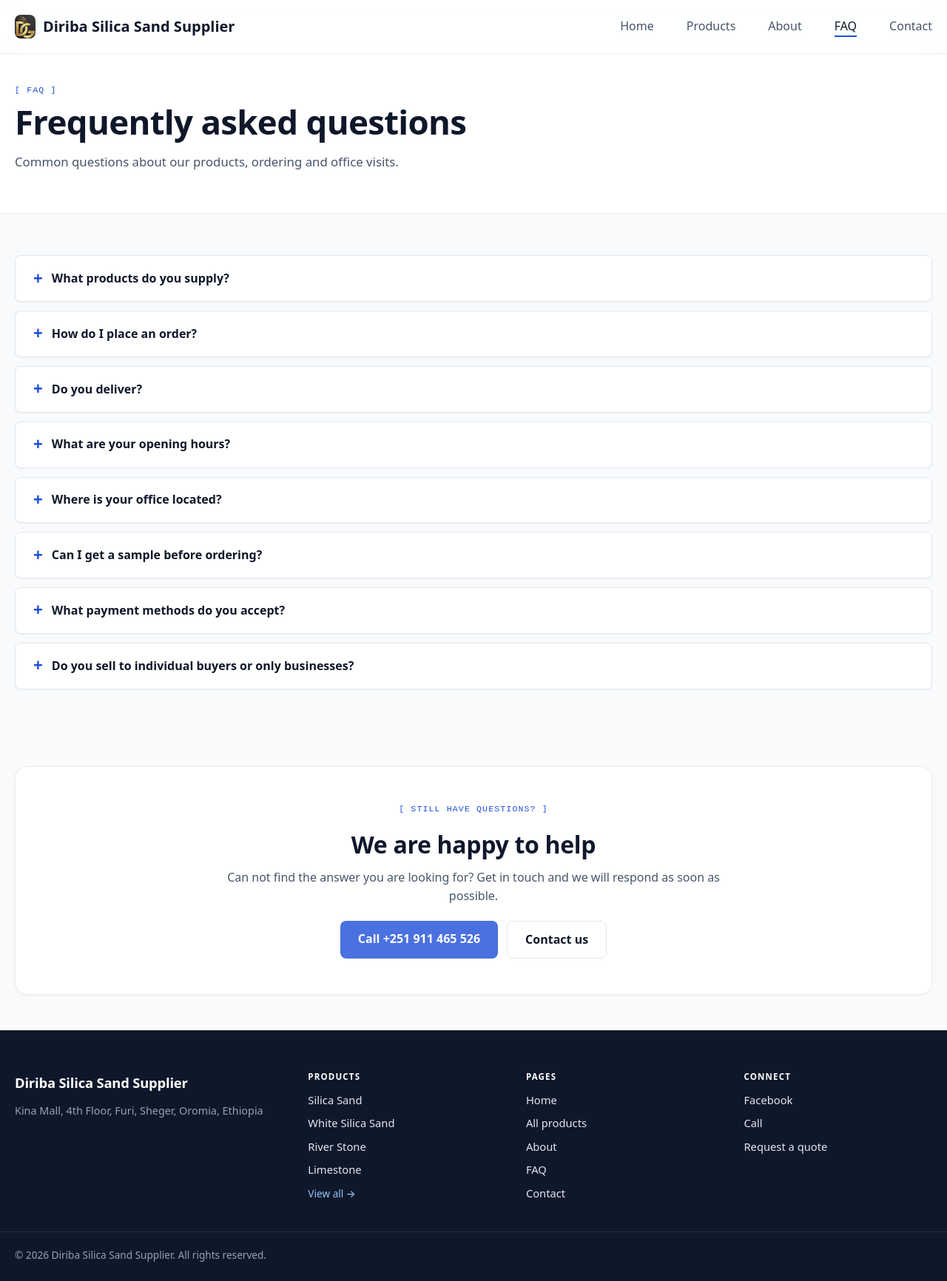
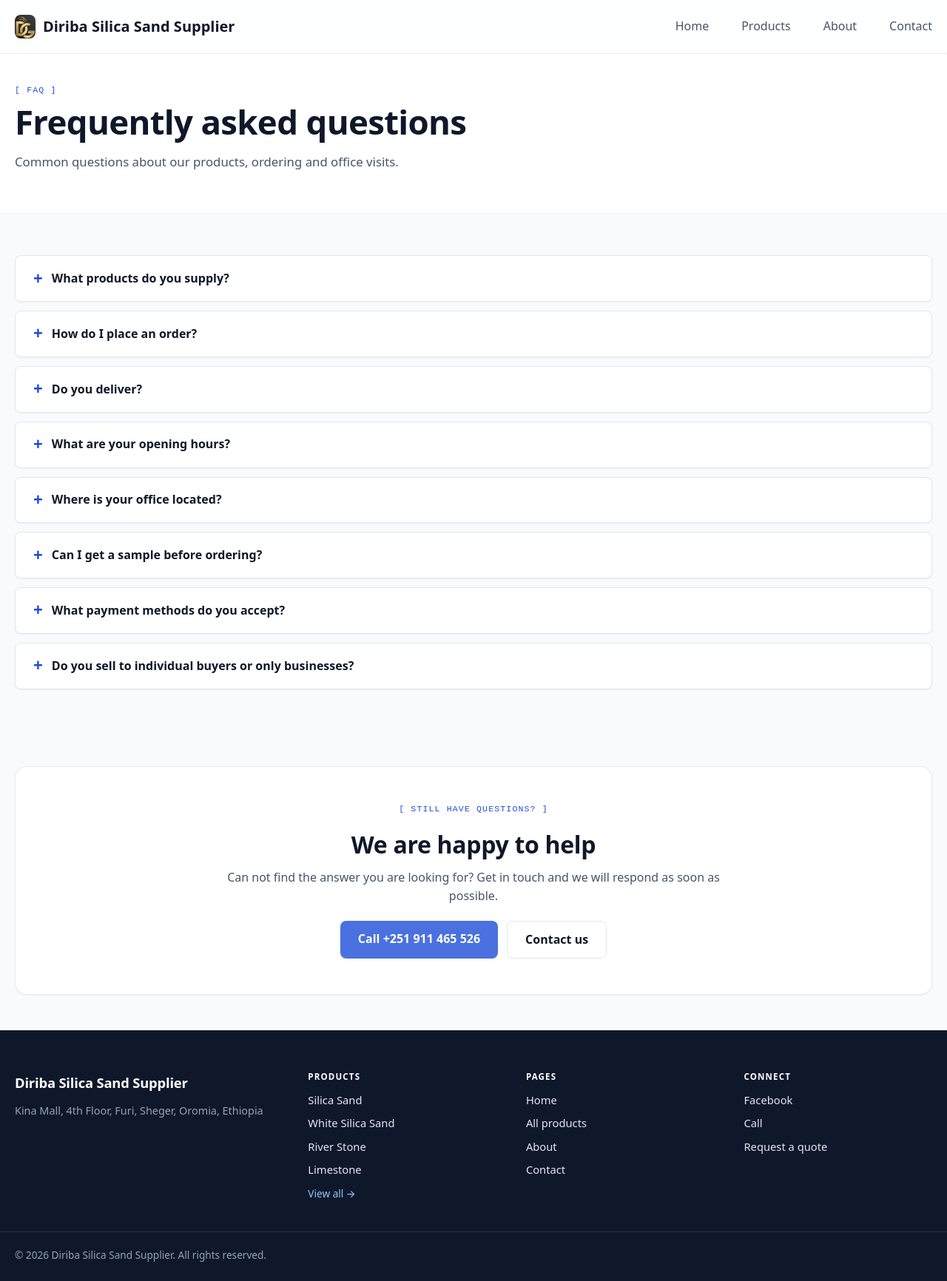
Before and after one commit to ibradise/silica-sand, a Next.js app: page /faq in a window 1280 px wide. Shown: the whole page at 74% size. Built offline with nearby package versions, Linux system fonts and the light colour scheme; no server answers.

Commit message:
fix: hiding unwanted page currently

```diff
--- a/src/components/Footer.tsx
+++ b/src/components/Footer.tsx
@@ -43,7 +43,7 @@ export function Footer() {
             <li><Link href="/">Home</Link></li>
             <li><Link href="/products">All products</Link></li>
             <li><Link href="/about">About</Link></li>
-            <li><Link href="/faq">FAQ</Link></li>
+            {/* <li><Link href="/faq">FAQ</Link></li> */}
             <li><Link href="/contact">Contact</Link></li>
           </ul>
         </div>
--- a/src/config/site.ts
+++ b/src/config/site.ts
@@ -60,7 +60,7 @@ export const navigation = [
   { label: "Home", href: "/" },
   { label: "Products", href: "/products" },
   { label: "About", href: "/about" },
-  { label: "FAQ", href: "/faq" },
+  // { label: "FAQ", href: "/faq" },
   { label: "Contact", href: "/contact" },
 ];
 
```
